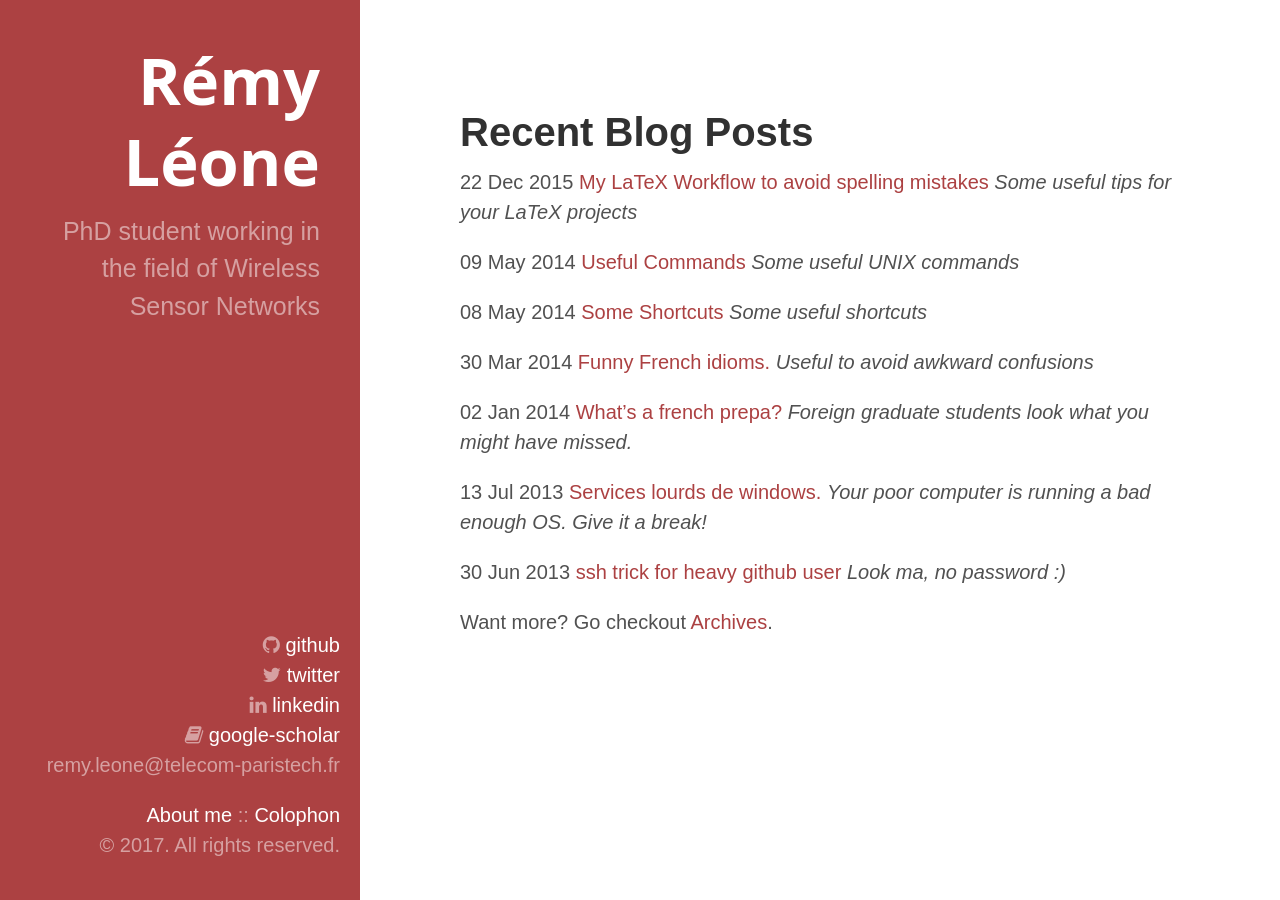
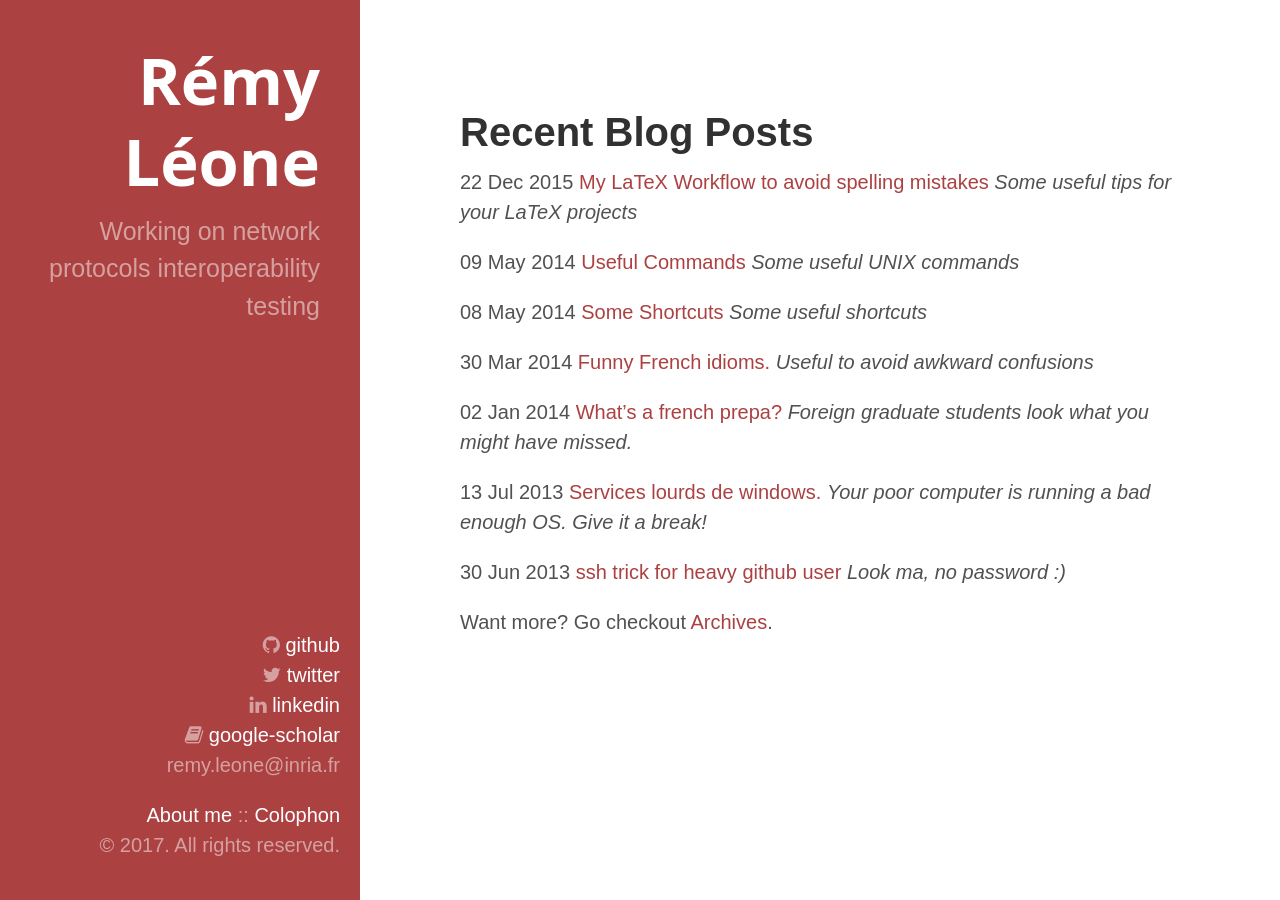
Before and after one commit to remyleone/remyleone.github.io, a Jekyll site: the page built from index.markdown, in a window 1280 px wide. Built offline with Jekyll 4.4.1, drawn with Linux system fonts in a browser that asks for light colours; nearby versions of some CDN libraries.

Commit message:
Update email and title (#24)

```diff
--- a/_config.yml
+++ b/_config.yml
@@ -17,7 +17,7 @@ title: Rémy Léone
 tagline: "Remy Leone's website"
 url: "https://sieben.fr"
 enforce_ssl: www.sieben.fr   # without any protocol
-description: 'PhD student working in the field of Wireless Sensor Networks'
+description: 'Working on network protocols interoperability testing'
 social_networks:
     - name: github
       url: https://github.com/sieben
--- a/_includes/sidebar.html
+++ b/_includes/sidebar.html
@@ -12,7 +12,7 @@
                 <li><i class="fa fa-{{ social_network.logo }}"></i> <a href="{{ social_network.url }}">{{ social_network.name }}</a></li>
                 {% endfor %}
 
-                <li>&#114;&#101;&#109;&#121;&#046;&#108;&#101;&#111;&#110;&#101;&#064;&#116;&#101;&#108;&#101;&#099;&#111;&#109;&#045;&#112;&#097;&#114;&#105;&#115;&#116;&#101;&#099;&#104;&#046;&#102;&#114;</li>
+                <li>&#114;&#101;&#109;&#121;&#046;&#108;&#101;&#111;&#110;&#101;&#064;&#105;&#110;&#114;&#105;&#097;&#046;&#102;&#114;</li>
             </ul>
 
             <a href="/about/">About me</a> :: <a href="/colophon/">Colophon</a>
```
